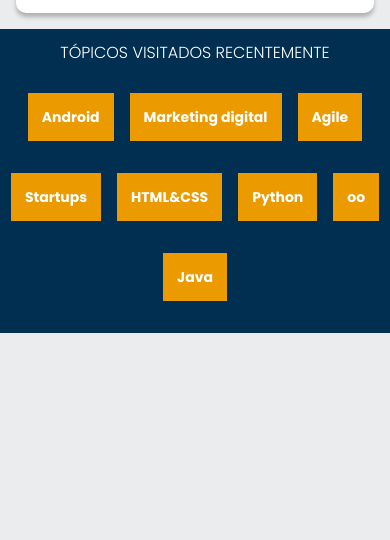
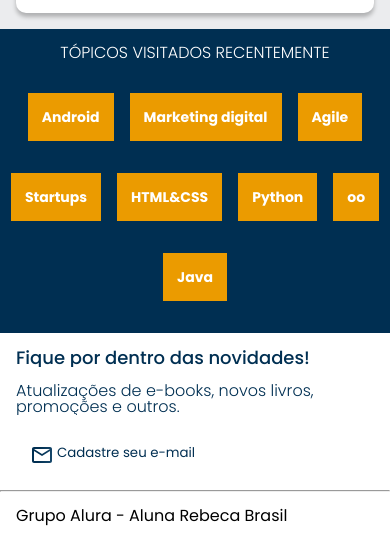
Before and after one commit to brasillrebeca/alurabooks, a plain HTML site: page index.html in a window 390 px wide. Shown: the part 1491-2031 px from the top of the page. Before the commit the page ends 1824 px from the top, so only its background shows below. Drawn offline with nearby package versions, Linux system fonts and the light colour scheme.

Commit message:
mobile finalizado

```diff
--- a/index.html
+++ b/index.html
@@ -182,6 +182,19 @@
         </ul>
     </section>
 
+    <section class="contato">
+        <h2 class="contato__titulo">Fique por dentro das novidades!</h2>
+        <p class="contato__texto">Atualizações de e-books, novos livros, promoções e outros.</p>
+        <input type="email" placeholder="Cadastre seu e-mail" class="contato__email">
+    </section>
+
+    <hr/>
+
+    <footer class="rodape">
+        <h2 class="rodape__titulo">Grupo Alura - Aluna Rebeca Brasil</h2>
+    </footer>
+
+
     <!-- Início da inicialização do JS -->
     <script src="https://cdn.jsdelivr.net/npm/swiper@11/swiper-bundle.min.js"></script>
 
--- a/style.css
+++ b/style.css
@@ -3,6 +3,8 @@
 @import url("styles/carrossel.css");
 @import url("styles/secao.css");
 @import url("styles/topicos.css");
+@import url("styles/contato.css");
+@import url("styles/rodape.css");
 
 :root {
     --cor-de-fundo: #EBECEE;
--- /dev/null
+++ b/styles/contato.css
@@ -0,0 +1,37 @@
+.contato {
+    background-color: var(--branco);
+    padding: 1em;
+}
+
+.contato__titulo,
+.contato__texto {
+    background-color: var(--azul);
+    -webkit-background-clip: text;
+    -webkit-text-fill-color: transparent;
+    background-clip: text;
+}
+
+.contato__titulo {
+    font-size: 18px;
+    font-weight: 500;
+}
+
+.contato__texto {
+    font-weight: 300;
+    margin: 1em 0;
+}
+
+.contato__email {
+    padding: 1em;
+    border: 1px solid var(--branco);
+    border-radius: 24px;
+    width: 90%;
+    color: var(--azul);
+}
+
+.contato__email::placeholder {
+    font-family: var(--fonte-principal);
+    color: var(--azul);
+    background: url("../img/Email.svg") no-repeat;
+    padding-left: 2em;
+}
--- /dev/null
+++ b/styles/rodape.css
@@ -0,0 +1,8 @@
+hr {
+    margin: 0;
+}
+
+.rodape {
+    background-color: var(--branco);
+    padding: 1em;
+}
```
Also changed, not shown: img/Email.svg (added).
